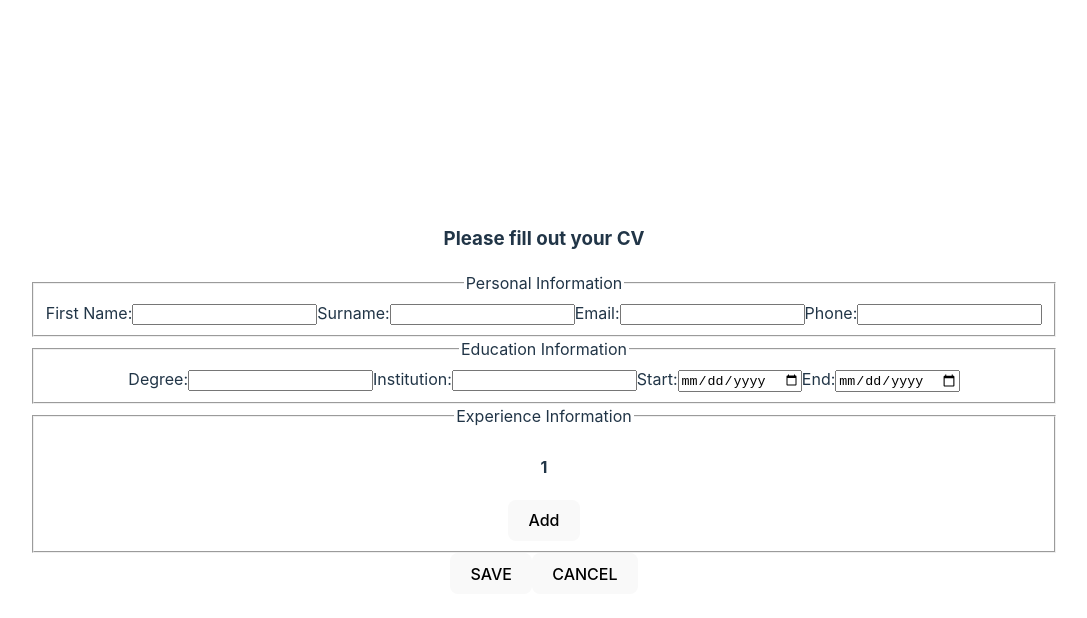
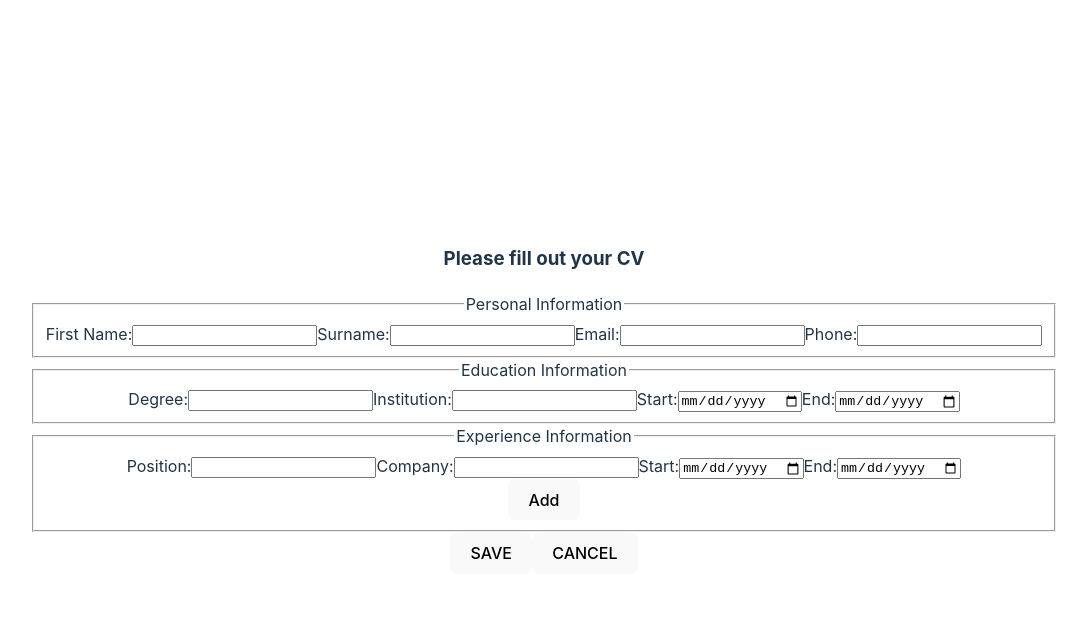
Before and after one commit to Norraynor/odin-cv-application, a React (Vite) app: page / in a window 1280 px wide. Both pictures are taken after a click on the button "EDIT". Shown: the top 618 px of the page, without its empty margins (96-1183 px from the left). Built offline with nearby package versions, Linux system fonts and the light colour scheme.

Commit message:
Add form components

```diff
--- a/src/components/CV.jsx
+++ b/src/components/CV.jsx
@@ -46,8 +46,11 @@ function CV() {
 	const handleSave = (e) => {
 		e.preventDefault();
 		console.log("Form submitted", e);
+		let formData = new FormData(e.target);
 		setToggle(false);
-		console.log(e.target["first-name"].value);
+		for (let d of formData) {
+			console.log(d);
+		}
 		let newData = {
 			personal: {
 				firstName: e.target["first-name"].value,
@@ -104,6 +107,7 @@ function CV() {
 			</button>
 			<Personal data={data.personal} />
 			<Education data={data.education} />
+			{console.log(data.experience)}
 			<Experience data={data.experience[0]} />
 		</>
 	);
--- a/src/components/CVForm.jsx
+++ b/src/components/CVForm.jsx
@@ -3,7 +3,7 @@ import { useState } from "react";
 import FormExperience from "./FormExperience";
 function CVForm(props) {
 	const [count, setCount] = useState(props.count);
-	const [experience, setExperience] = useState([]);
+	const [experience, setExperience] = useState([<FormExperience key={0} />]);
 
 	function handleClick() {
 		setCount(count + 1);
@@ -48,7 +48,6 @@ function CVForm(props) {
 						{experience.map((exp) => (
 							<FormExperience key={exp.key} />
 						))}
-						<h4>{count}</h4>
 						<button onClick={handleClick}>Add</button>
 					</fieldset>
 					<button type="submit">SAVE</button>
--- a/src/components/FormExperience.jsx
+++ b/src/components/FormExperience.jsx
@@ -1,6 +1,8 @@
+import "./FormExperience.css";
 function FormExperience() {
 	return (
 		<>
+			<div className="exp-card">
 				<label htmlFor="position">Position:</label>
 				<input type="text" id="position" name="position" required />
 				<label htmlFor="company">Company:</label>
@@ -9,6 +11,7 @@ function FormExperience() {
 				<input type="date" id="start-date" name="start-date" required />
 				<label htmlFor="end-date">End:</label>
 				<input type="date" id="end-date" name="end-date" required />
+			</div>
 		</>
 	);
 }
```
Also changed, not shown: src/components/FormExperience.css (added). Lines whose indentation alone changed are shown as unchanged.
